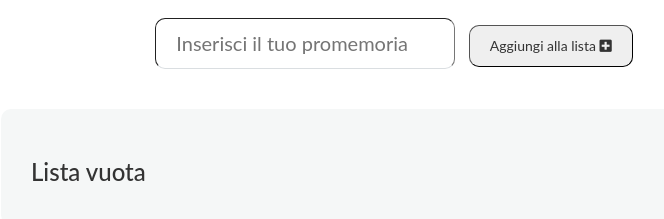
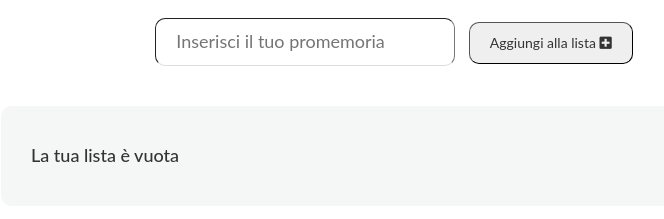
Before and after one commit to zuingo88/vue-todolist, a plain HTML site: page index.html in a window 1280 px wide. Shown: the part 89-308 px from the top of the page, without its empty margins (246-910 px from the left). Drawn offline with nearby package versions, Linux system fonts and the light colour scheme.

Commit message:
refactoring

```diff
--- a/css/main.css
+++ b/css/main.css
@@ -52,7 +52,7 @@
 .todo {
   border-bottom: 1px solid #dadee1;
   padding: 10px;
-  font-size: 20px;
+  font-size: 18px;
 }
 
 .todo:hover {
--- a/index.html
+++ b/index.html
@@ -45,7 +45,7 @@
               <i class="fas fa-times cursor-pointer" @click="deleteEl(index)"></i>
           </li>
         </ul>
-        <h3 v-else>Lista vuota</h3>
+        <h4 v-else>La tua lista è vuota</h4>
       </div>
     </div>
   </body>
--- a/js/script.js
+++ b/js/script.js
@@ -12,7 +12,7 @@ function initVue() {
     },
     methods: {
         newTodo: function() {
-            if (this.newEl.length > 0) {
+            if (this.newEl) {
                this.list.push(this.newEl);
                this.newEl = '';
             }
```
